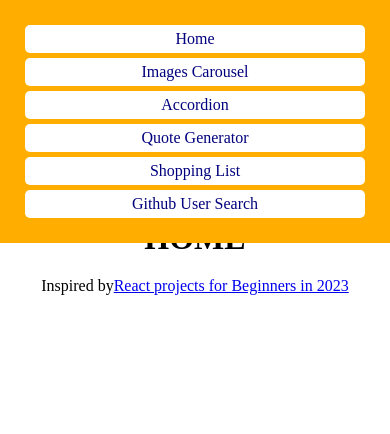
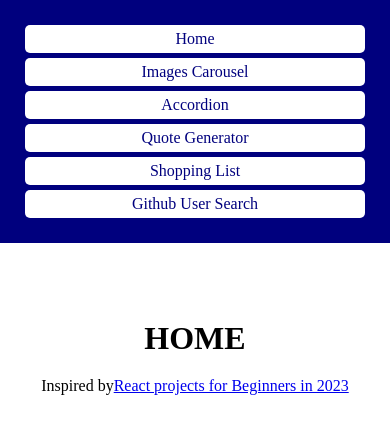
Before and after one commit to WSMomo/react-simple-projects, a React (Create React App) app: page / in a window 390 px wide. Shown: the top 434 px of the page. Built offline with nearby package versions, Linux system fonts and the light colour scheme.

Commit message:
fixed mobile style

```diff
--- a/src/index.css
+++ b/src/index.css
@@ -15,7 +15,7 @@
   top: 0;
   left: 0;
   right: 0;
-  background-color: var(--detail-color);
+  background-color: var(--main-color);
   padding: 20px;
 }
 .router-link {
@@ -33,7 +33,7 @@
   display: flex;
   justify-content: center;
   align-items: flex-start;
-  margin-top: 200px;
+  margin-top: 300px;
 }
 
 @media screen and (min-width: 600px) {
```
